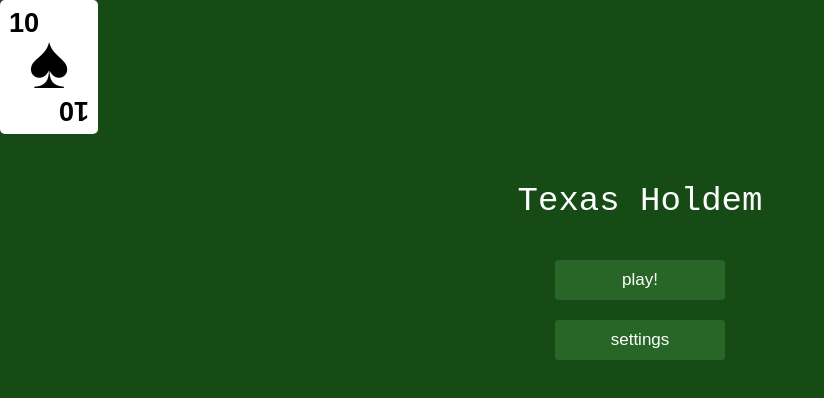
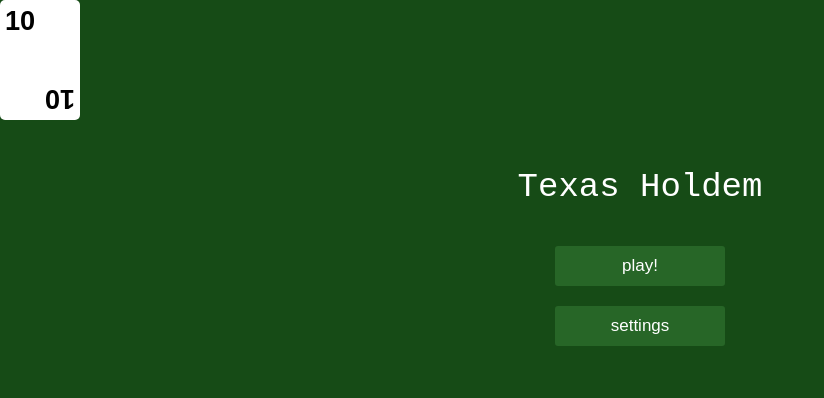
Before and after one commit to babakjalilian/poker, a React (Create React App) app: page / in a window 1280 px wide. Shown: the top 398 px of the page, without its empty margins (0-824 px from the left). Built offline with nearby package versions, Linux system fonts and the light colour scheme.

Commit message:
card-layout implemented

```diff
--- a/src/components/Card.tsx
+++ b/src/components/Card.tsx
@@ -6,19 +6,18 @@ import "./styles/Card.css";
 
 export interface CardProps {
     value: CardNameSymbol,
-    symbol: SuitSymbol,
+    suit: SuitSymbol,
     isFaded: boolean,
     isHidden: boolean,
 }
 
-const Card: React.FC<CardProps> = observer(({ value, symbol, isFaded, isHidden }) => {
+const Card: React.FC<CardProps> = observer(({ value, suit, isFaded, isHidden }) => {
     const redSuits: SuitSymbol[] = ["♦", "♥"];
-    const isRed = redSuits.includes(symbol);
-    const shownCardClassNames = `card ${isRed ? "red" : "black"} ${isFaded ? "fadedCard" : ""}`;
-    const hiddenCardClassNames = `card cardOutside`;
+    const isRed = redSuits.includes(suit);
+    const shownCardClassNames = `card ${isRed ? "red" : "black"} ${isFaded ? "card-faded" : ""}`;
 
     if (isHidden) {
-        return <div className={hiddenCardClassNames}></div>
+        return <div className="card card-hidden"></div>
     }
     // <div className={cardClassNames} >
     return (
@@ -26,8 +25,8 @@ const Card: React.FC<CardProps> = observer(({ value, symbol, isFaded, isHidden }
             <div className="card-value">
                 {value}
             </div>
-            <div className="card-symbol">
-                {symbol}
+            <div className="card-suit">
+                {suit}
             </div>
             <div className="card-value reverse" >
                 {value}
--- a/src/components/styles/Card.css
+++ b/src/components/styles/Card.css
@@ -3,9 +3,10 @@
   height: 120px;
   border-radius: 5px;
   background-color: white;
-  padding: 7px 9px;
+  padding: 5px 5px;
   display: flex;
   flex-direction: column;
+  box-sizing: border-box;
 
   -webkit-touch-callout: none;
   -webkit-user-select: none;
@@ -13,6 +14,17 @@
   -moz-user-select: none;
   -ms-user-select: none;
   user-select: none;
+}
+
+.card-hidden {
+  background-image: url("../../textures/card_hidden_red.svg");
+  background-size: cover;
+  background-repeat: no-repeat;
+  background-position: center center;
+}
+
+.card-faded {
+  opacity: 0.3;
 }
 
 .card-value {
@@ -26,7 +38,7 @@
   transform: rotateZ(180deg);
 }
 
-.card-symbol {
+.card-suit {
   display: flex;
   flex: 1;
   justify-content: center;
@@ -36,13 +48,6 @@
   margin-bottom: -20px;
 }
 
-.cardOutside {
-  background-image: url('../../textures/card_hidden_red.svg');
-  background-size: cover;
-  background-repeat: no-repeat;
-  background-position: center center;
-}
-
 .red {
   color: #8d1414;
 }
```
